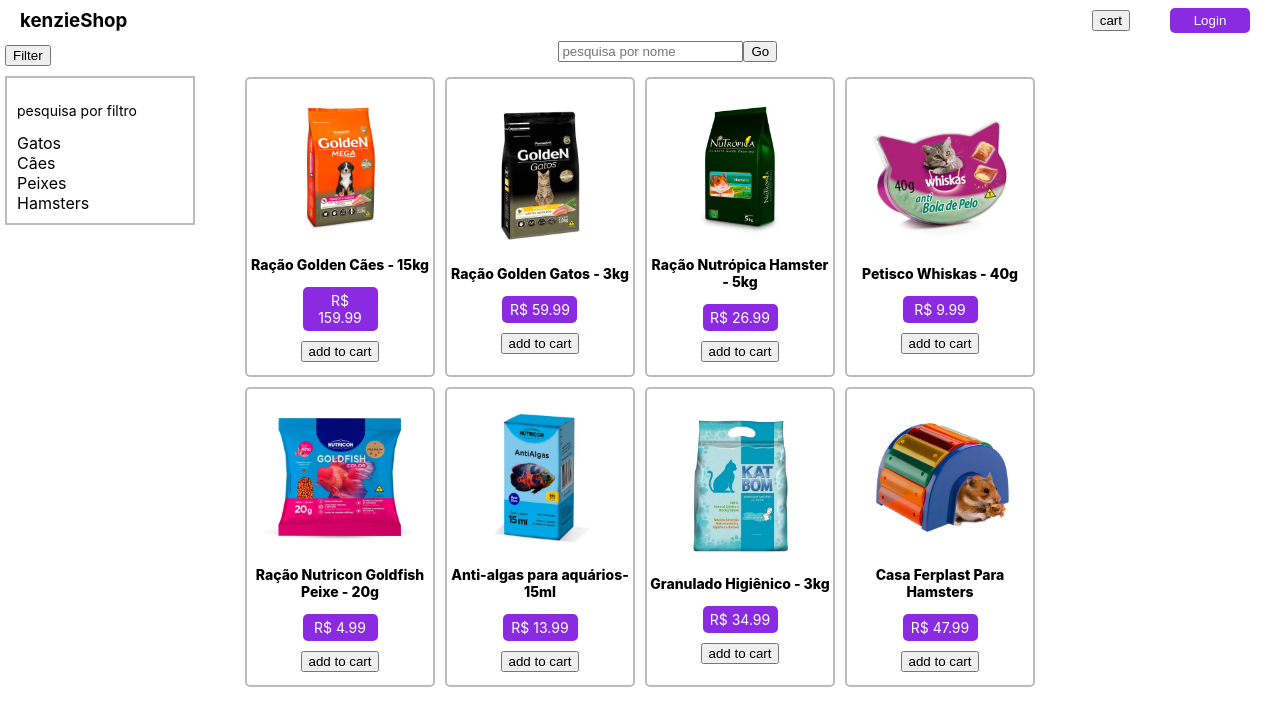
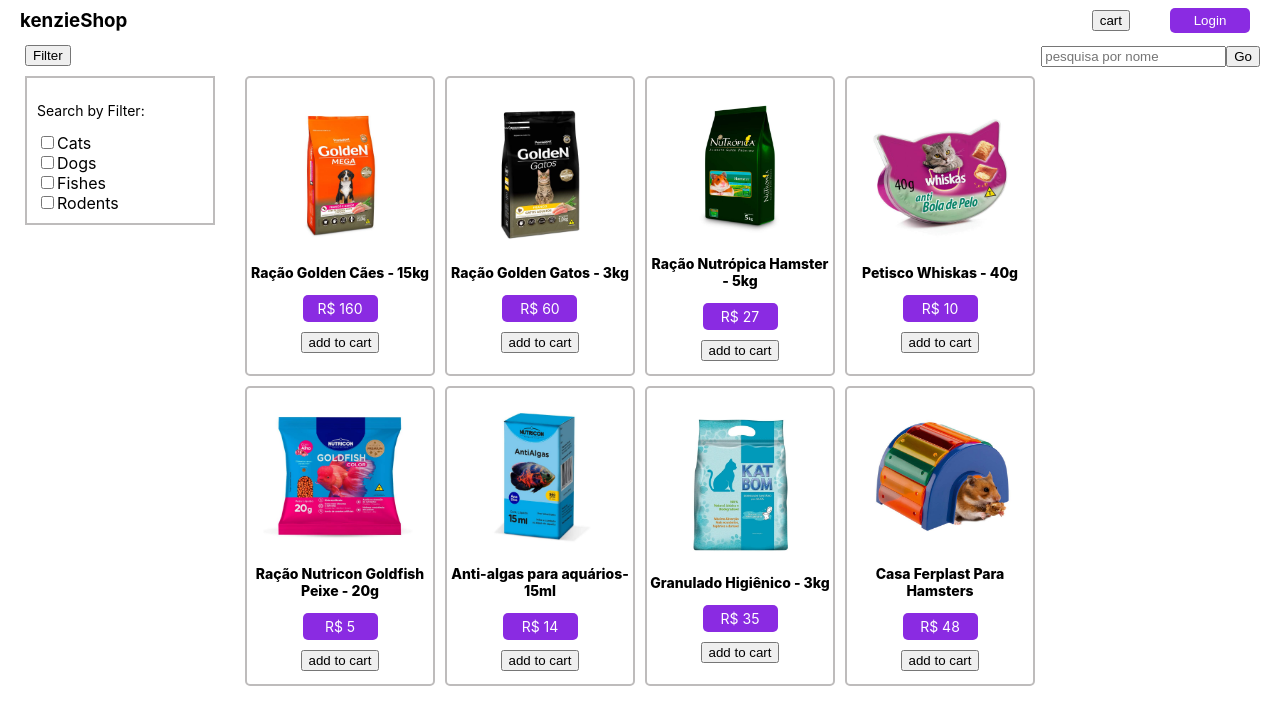
Before and after one commit to ingridyr/react-entrega-s3-kenzieshop-ingridyr, a React (Create React App) app: page / in a window 1280 px wide. Both pictures are taken after a click on the button "Filter". Shown: the top 726 px of the page. Built offline with nearby package versions, Linux system fonts and the light colour scheme.

Commit message:
feature: add filters and search

```diff
--- a/package.json
+++ b/package.json
@@ -8,6 +8,7 @@
     "@testing-library/user-event": "^12.1.10",
     "react": "^17.0.2",
     "react-dom": "^17.0.2",
+    "react-icons": "^4.3.1",
     "react-redux": "^7.2.6",
     "react-scripts": "4.0.3",
     "redux": "^4.1.2",
--- a/src/ProductsInfo/productsInfo.js
+++ b/src/ProductsInfo/productsInfo.js
@@ -11,65 +11,73 @@
   {
     id: 1,
     name: "Ração Golden Cães - 15kg",
-    price: 159.99,
+    price: 160,
     description:
       "- Indicada para cães filhotes - Desenvolvida especialmente para filhotes de raças grandes ou gigantes; - Controla o volume de fezes; - Nutrientes adequados e equilibrados para um desenvolvimento saudável; - Protege as articulações, - Disponível em embalagens de 15kg",
     image: imagem1,
+    category: "dogs",
   },
   {
     id: 2,
     name: "Ração Golden Gatos - 3kg",
-    price: 59.99,
+    price: 60,
     description:
       "- Indicada para gatos adultos; - Formulada com proteínas de altíssima qualidade; - Mantém a saúde do trato urinário; - Contém fibras especiais que auxiliam na eliminação das bolas de pelos, - Disponível em embalagens de 1 kg, 3 kg e 10,1 kg.",
     image: imagem2,
+    category: "cats",
   },
   {
     id: 3,
     name: "Ração Nutrópica Hamster - 5kg",
-    price: 26.99,
+    price: 27,
     description:
       "- Indicada para hamsters e pequenos roedores; - Saboroso e nutritivo; - Alimento extrusado e completo, - Disponível em embalagem de 5kg",
     image: imagem3,
+    category: "rodents",
   },
   {
     id: 4,
     name: "Petisco Whiskas - 40g",
-    price: 9.99,
+    price: 10,
     description:
       "- Indicado para gatos; - Saboroso e funcional; - Casquinha crocante por fora e macio por dentro; - Auxilia na eliminação de bolas de pelo; - Melhora o transito intestinal; - Demonstração de carinho e conexão com o seu gato; - Irresistível e saboroso, - Disponível em embalagem com 40 g.",
     image: imagem4,
+    category: "cats",
   },
   {
     id: 5,
     name: "Ração Nutricon Goldfish Peixe - 20g",
-    price: 4.99,
+    price: 5,
     description:
       "- Indicada para peixes; - Alimento completo e extrusado; - Formulado especialmente para Kinguios (Goldfishes); - Sua formulação possui cantaxantina e spirulina que promovem o realce das cores vivas e brilhantes destes peixes; - Auxilia na absorção dos nutrientes; - Melhora a resistência dos peixes; - Isento de corantes artificiais; - Disponível em embalagem com 20g.",
     image: imagem5,
+    category: "fishes",
   },
   {
     id: 6,
     name: "Anti-algas para aquários- 15ml",
-    price: 13.99,
+    price: 14,
     description:
       "- Indicado para aquários; - É um inibidor do crescimento de algas; - Não tóxico aos peixes; - Atua na prevenção e combate à formação de algas indesejáveis em aquários de água doce; - Também atua na melhoria da qualidade da água; - Água mais cristalina e inodora, - Disponível em embalagem de 15 ml.",
     image: imagem6,
+    category: "fishes",
   },
   {
     id: 7,
     name: "Granulado Higiênico - 3kg",
-    price: 34.99,
+    price: 35,
     description:
       "- Indicado para gatos; - 100% natural, atóxico e biodegradável; - Máxima absorção; - Os torrões podem ser dispensados nos vaso sanitário, - Disponível em embalagem com 3kg.",
     image: imagem7,
+    category: "cats",
   },
   {
     id: 8,
     name: "Casa Ferplast Para Hamsters",
-    price: 47.99,
+    price: 48,
     description:
       "- Indicada para hamsters; - Com formato arredondado agradável; - Oferece ao seu pet muito conforto, - É um acessório ideal para dar um toque de alegria na gaiola do seu roedor. ",
     image: imagem8,
+    category: "rodents",
   },
 ];
--- a/src/components/FilterList/index.jsx
+++ b/src/components/FilterList/index.jsx
@@ -1,14 +1,47 @@
-import "./style.css"
+import { useDispatch } from "react-redux";
+import { filterCheckbox } from "../../store/modules/products/actions";
+import "./style.css";
 
 const FilterList = () => {
+  const dispatch = useDispatch();
+  //corrigir desmarcação da checkbox
+
   return (
     <aside>
       <ul>
-        <p>pesquisa por filtro</p>
-        <li>Gatos</li>
-        <li>Cães</li>
-        <li>Peixes</li>
-        <li>Hamsters</li>
+        <p>Search by Filter:</p>
+        <div>
+          <input
+            type="checkbox"
+            name="cats"
+            onClick={() => dispatch(filterCheckbox("cats"))}
+          />
+          <label for="cats">Cats</label>
+        </div>
+        <div>
+          <input
+            type="checkbox"
+            name="dogs"
+            onClick={() => dispatch(filterCheckbox("dogs"))}
+          />
+          <label for="dogs">Dogs</label>
+        </div>
+        <div>
+          <input
+            type="checkbox"
+            name="fishes"
+            onClick={() => dispatch(filterCheckbox("fishes"))}
+          />
+          <label for="fishes">Fishes</label>
+        </div>
+        <div>
+          <input
+            type="checkbox"
+            name="rodents"
+            onClick={() => dispatch(filterCheckbox("rodents"))}
+          />
+          <label for="rodents">Rodents</label>
+        </div>
       </ul>
     </aside>
   );
--- a/src/components/SearchBar/index.jsx
+++ b/src/components/SearchBar/index.jsx
@@ -1,17 +1,22 @@
 import { useState } from "react";
+import { useDispatch } from "react-redux";
+import { filterProducts } from "../../store/modules/products/actions"
+
 import FilterList from "../FilterList";
 
 import "./style.css";
 
 const SearchBar = () => {
   const [toggleFilter, setToggleFilter] = useState(false);
+  const [inputValue, setInputValue] = useState('');
+  const dispatch = useDispatch()
 
   return (
     <div className="searchBarContainer">
-      <form>
-        <input type="text" placeholder="pesquisa por nome" />
-        <button>Go</button>
-      </form>
+      <div>
+        <input type="text" placeholder="pesquisa por nome" onChange={(e) => setInputValue(e.target.value)} value={inputValue}/>
+        <button type="button" onClick={() => dispatch(filterProducts(inputValue))}>Go</button>
+      </div>
       {toggleFilter ? (
         <div className="toggleBoxFilterList">
           <button
--- a/src/components/SearchBar/style.css
+++ b/src/components/SearchBar/style.css
@@ -1,6 +1,9 @@
 .searchBarContainer {
     display: flex;
     flex-direction: row-reverse;
+    align-items: center;
+    justify-content: space-between;
+    margin: 0 20px;
 }
 
 .showFilterList{
--- /dev/null
+++ b/src/store/modules/products/actionTypes.js
@@ -0,0 +1,3 @@
+export const SHOW_PRODUCT = "@products/SHOW";
+export const FILTER_PRODUCTS = "@products/FILTER";
+export const FILTER_CHECKBOX = "@products/FILTER_CHECKBOX";
--- /dev/null
+++ b/src/store/modules/products/actions.js
@@ -0,0 +1,16 @@
+import { SHOW_PRODUCT, FILTER_PRODUCTS, FILTER_CHECKBOX} from "./actionTypes";
+
+export const showProduct = (product) => ({
+  type: SHOW_PRODUCT,
+  product,
+});
+
+export const filterProducts = (input) => ({
+  type: FILTER_PRODUCTS,
+  input,
+});
+
+export const filterCheckbox = (input) => ({
+  type: FILTER_CHECKBOX,
+  input,
+});
--- a/src/store/modules/products/reducer.js
+++ b/src/store/modules/products/reducer.js
@@ -1,9 +1,43 @@
 import { productsInfo } from "../../../ProductsInfo/productsInfo";
+import { SHOW_PRODUCT, FILTER_PRODUCTS, FILTER_CHECKBOX } from "./actionTypes";
 
 const initialState = productsInfo;
 
 const productsReducer = (state = initialState, action) => {
-  return state
+  switch (action.type) {
+    case SHOW_PRODUCT:
+      return state;
+
+    case FILTER_PRODUCTS:
+      const newList = state.filter((currValue) => {
+        let currProduct = currValue.name.toLowerCase();
+        action.input = action.input.toLowerCase();
+        return currProduct.includes(action.input);
+      });
+
+      if (action.input) {
+        return newList;
+      } else {
+        state = initialState;
+        return state;
+      }
+
+    case FILTER_CHECKBOX:
+      const filtered = state.filter((currValue) => {
+        let currProduct = currValue.category;
+        return currProduct.includes(action.input);
+      });
+
+      if (action.input) {
+        return filtered;
+      } else {
+        state = initialState;
+        return state;
+      }
+
+    default:
+      return state;
+  }
 };
 
 export default productsReducer;
```
Also changed, not shown: 1 other file (tests, documents, lock files or other folders).
